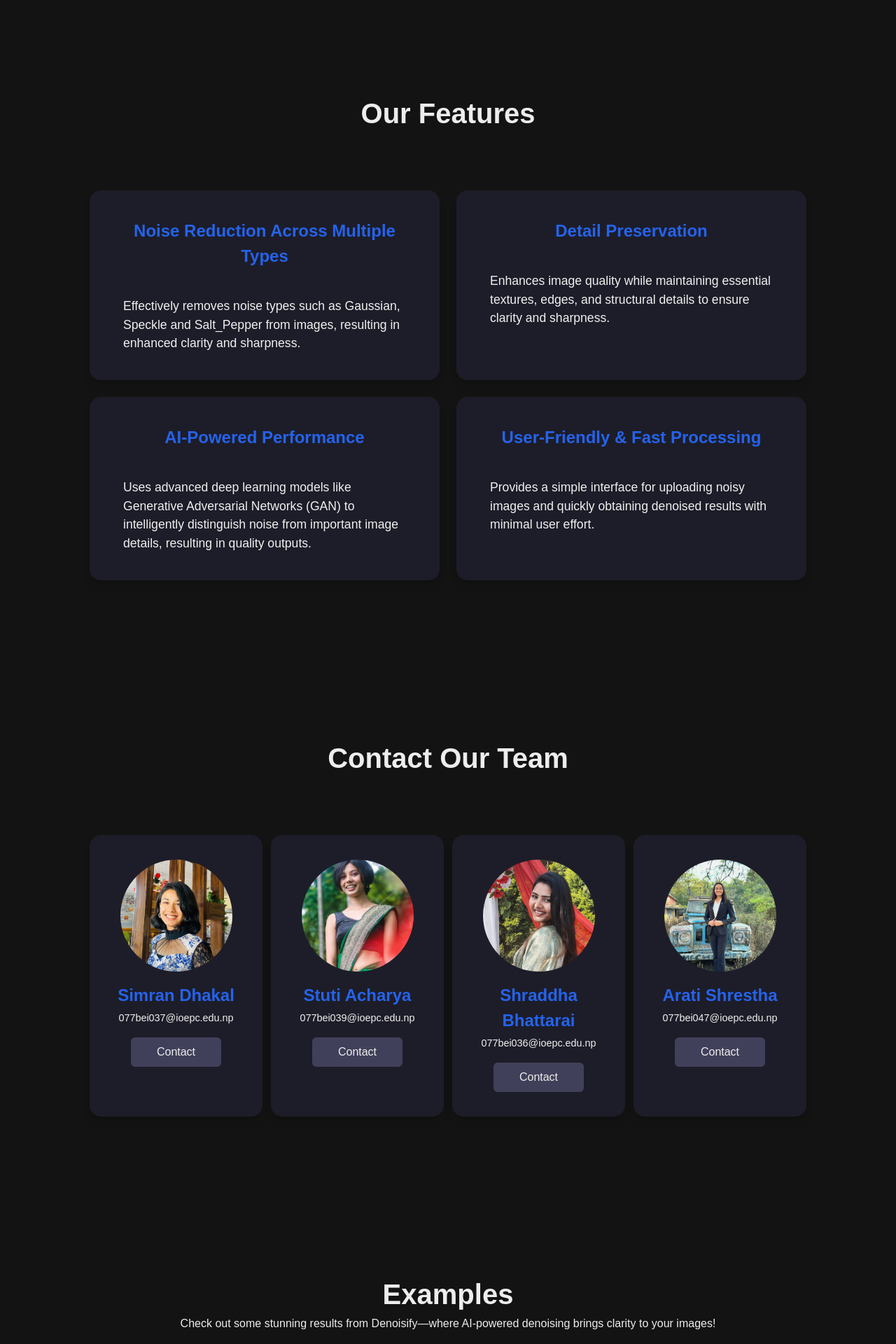
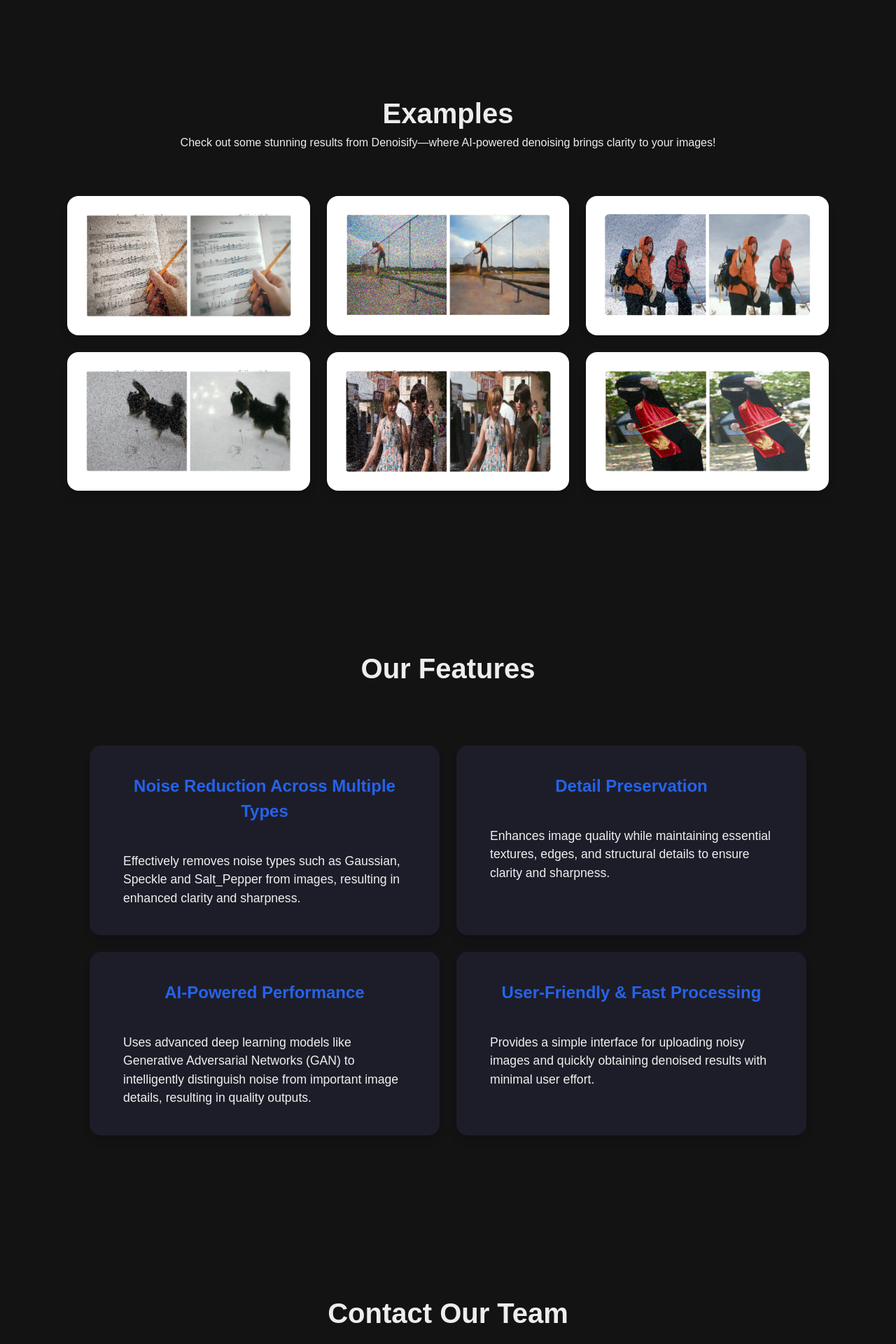
Before and after one commit to simrandhakal/denoisify, a Next.js app: page / in a window 1280 px wide. Shown: the part 1720-3640 px from the top of the page at 70% size. Built offline with nearby package versions, Linux system fonts and the light colour scheme.

Commit message:
final commit

```diff
--- a/src/app/page.js
+++ b/src/app/page.js
@@ -9,9 +9,9 @@ export default function Home() {
     <div className="">
           <Landing />
           <About />
+          <Examples />
           <Feature />
           <Contact />
-          <Examples />
     </div>
   );
 }
```
